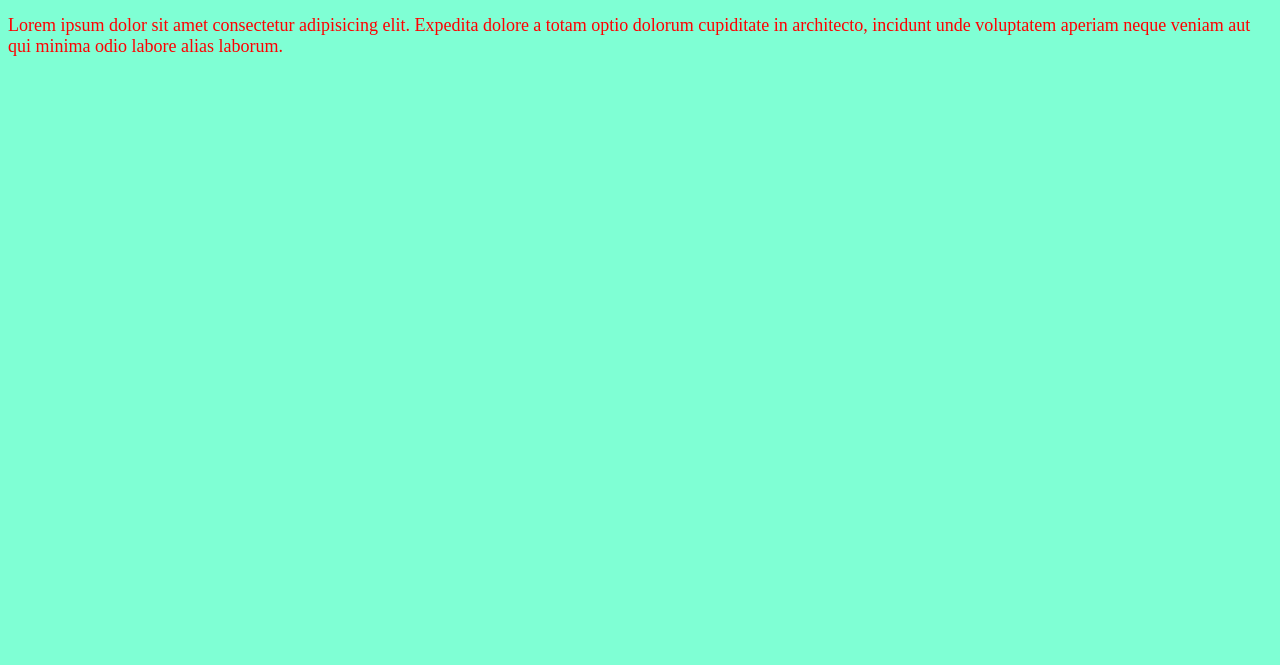
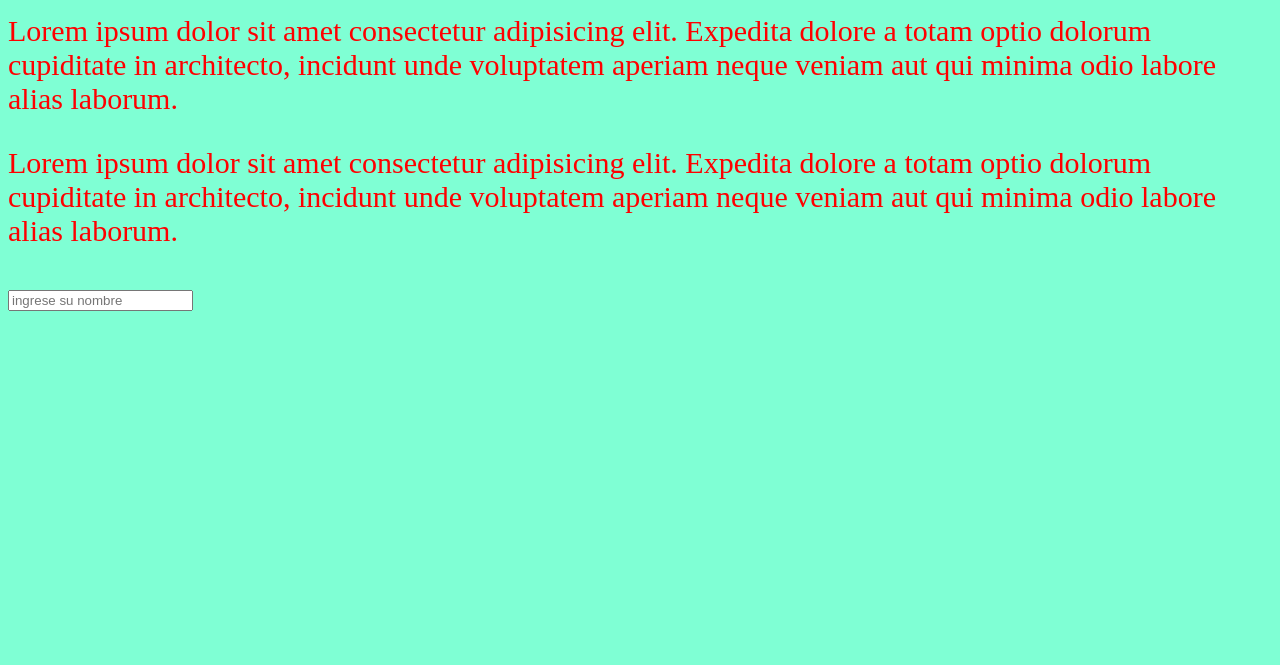
Before and after one commit to Adiqm27/segundaprueba, a plain HTML site: page index.html in a window 1280 px wide. Shown: the part 135-800 px from the top of the page. Drawn offline with Linux system fonts and the light colour scheme.

Commit message:
perrodogcatGato

```diff
--- a/estilos.css
+++ b/estilos.css
@@ -1,5 +1,5 @@
 body{
     background-color: aquamarine;
     color: red;
-    font-size: 18px;
+    font-size: 30px;
 }
--- a/index.html
+++ b/index.html
@@ -20,6 +20,10 @@
             optio dolorum cupiditate in architecto, incidunt
             unde voluptatem aperiam neque veniam aut qui minima
             odio labore alias laborum.</p>
+            <form>
+                <input type="text" name="nombre" placeholder="ingrese su nombre">
+
+            </form>
 
 </body>
 </html>
```
